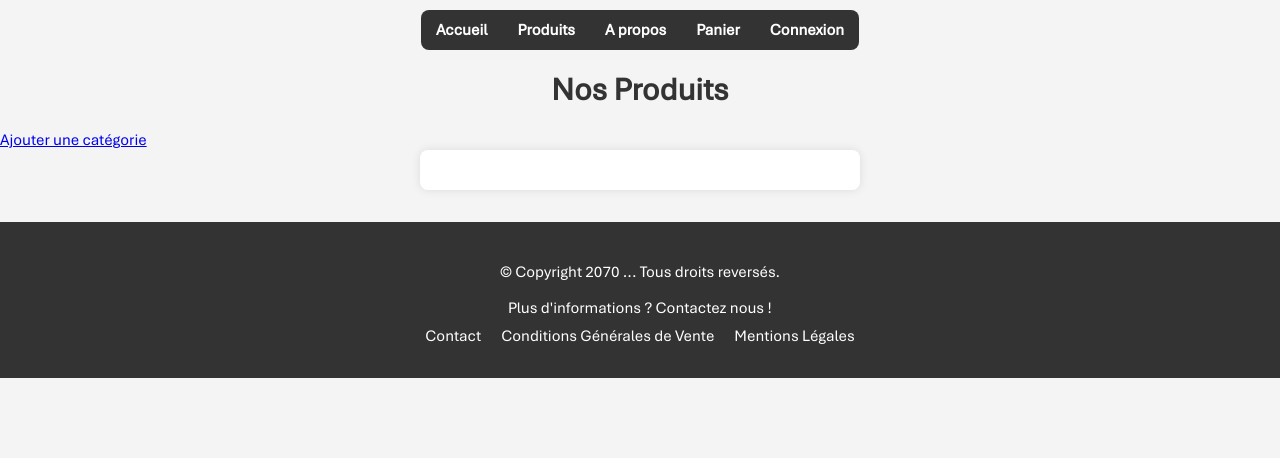
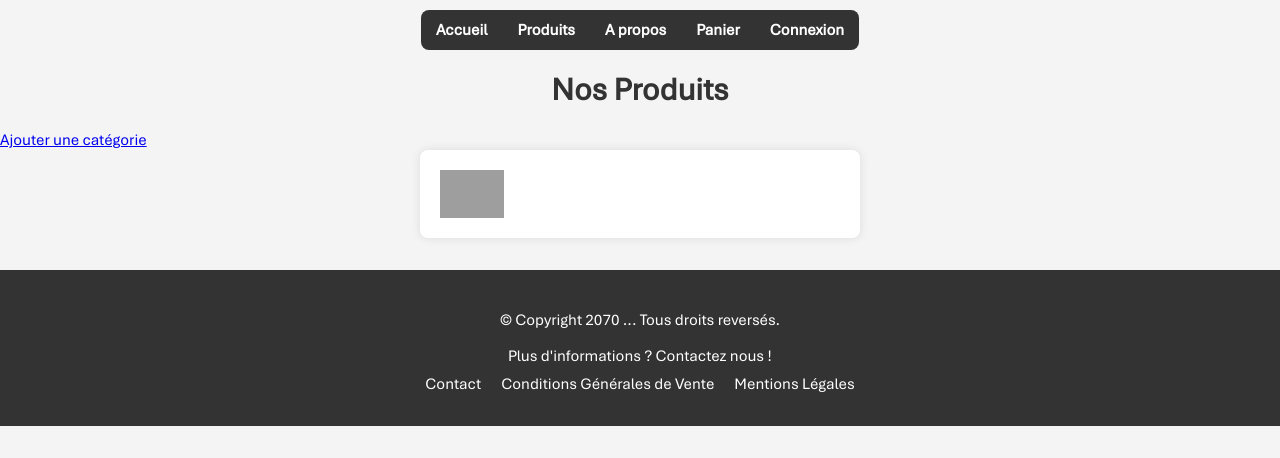
Before and after one commit to ChineseEatCat/computek, a PHP site: page /categories.php in a window 1280 px wide. Shown: the top 458 px of the page. Run offline with PHP 8.4, Linux system fonts and the light colour scheme; tables that the repository leaves empty or names only in its code hold one stand-in row (values such as "Sample post"); data that the repository does not hold is empty; grey boxes are pictures that could not be loaded.

Commit message:
Mise à jour du chemin de l'image dans categories.php pour inclure l'ID de la catégorie

```diff
--- a/categories.php
+++ b/categories.php
@@ -11,7 +11,7 @@ $categories = $db->query('SELECT * FROM categorie');
 <div class="categories">
     <?php foreach ($categories as $category) : ?>
         <div class="container">
-            <img src="<?= $category['IMAGE'] ?>" alt="">
+            <img style="width: 64px" src="image/<?=$category['ID']?>/<?=$category['IMAGE']?>" alt="">
             <a href="produits.php?id=<?= $category['ID'] ?>"><?= $category['LIBELLE'] ?></a>
         </div>
     <?php endforeach; ?>
```
